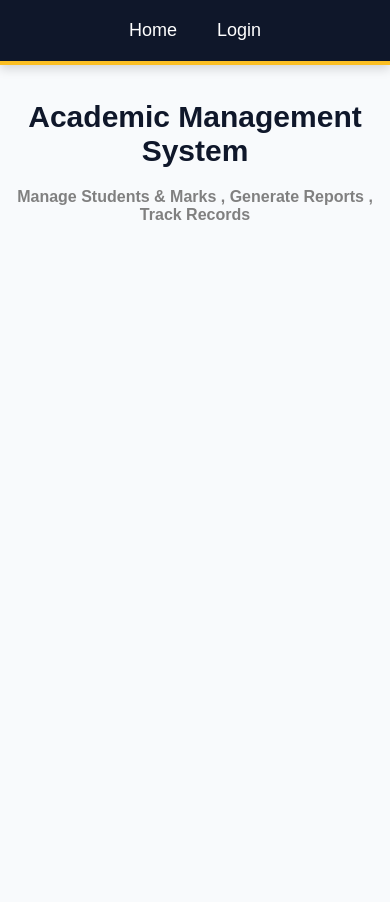
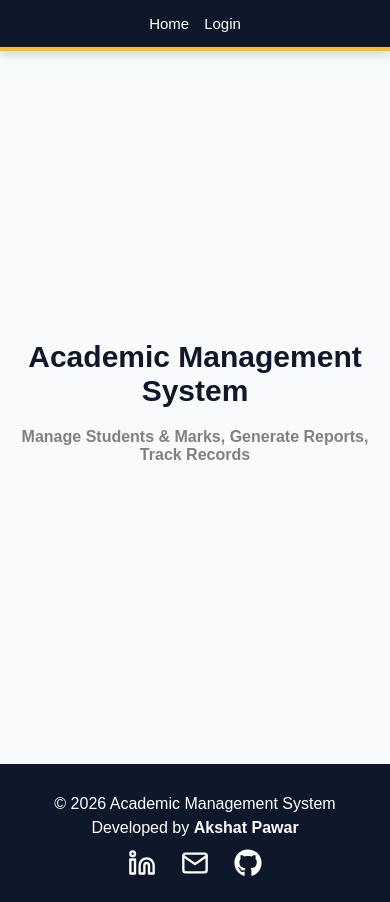
Before and after one commit to akshatpawar-1/Academic-Management-System_7jul26, a React (Create React App) app: page / in a window 390 px wide. Before the commit the page ends 844 px from the top, so only its background shows below. Built offline with nearby package versions, Linux system fonts and the light colour scheme; no server answers.

Commit message:
Add reusable footer with developer contact links

```diff
--- a/src/App.css
+++ b/src/App.css
@@ -4,10 +4,13 @@
     box-sizing:border-box;
     font-family:Arial,sans-serif;
 }
+
 body{
     background:#f8fafc;
 }
+
 /* ---------- Navbar ---------- */
+
 .navbar{
     position:fixed;
     top:0;
@@ -23,39 +26,66 @@ body{
     box-shadow:0 4px 10px rgba(0,0,0,.15);
     z-index:1000;
 }
+
 .navbar a{
     text-decoration:none;
     color:white;
     font-size:18px;
     transition:.3s;
 }
+
 .navbar a:hover{
     color:#2563eb;
 }
+
 /* ---------- Page ---------- */
+
 .page{
     padding-top:100px;
     padding-bottom:60px;
     text-align:center;
 }
+
 .page h1{
     color:#0f172a;
     font-size:30px;
     margin-bottom:20px;
 }
+
 .page h2{
     margin:30px 0 20px;
     color:#0f172a;
 }
+
 .page p{
     margin-top:20px;
     color:#64748b;
     font-size:18px;
 }
+
 h4{
     color:gray;
 }
+
+/* ---------- Home Page Layout ---------- */
+
+/*
+    Only applies when the page contains the Footer.
+    Keeps other pages unchanged.
+*/
+
+body:has(.footer) .page{
+    min-height:calc(100vh - 80px);
+    display:flex;
+    flex-direction:column;
+    justify-content:center;
+    align-items:center;
+    padding-top:100px;
+    padding-bottom:60px;
+}
+
 /* ---------- Form ---------- */
+
 .page form{
     width:380px;
     margin:35px auto;
@@ -64,6 +94,7 @@ h4{
     border-radius:15px;
     box-shadow:0 5px 15px rgba(0,0,0,.15);
 }
+
 .page form input{
     width:100%;
     padding:13px;
@@ -72,10 +103,13 @@ h4{
     font-size:17px;
     outline:none;
 }
+
 .page input:focus{
     border:1px solid #2563eb;
 }
+
 /* ---------- Buttons ---------- */
+
 .page button{
     padding:12px;
     border:none;
@@ -84,40 +118,53 @@ h4{
     cursor:pointer;
     transition:.3s;
 }
+
 /* Add / Update */
+
 .page button[type="submit"]{
     width:60%;
     background:#0f172a;
     color:white;
 }
+
 .page button[type="submit"]:hover{
     background:#2563eb;
 }
+
 /* Buttons Row */
+
 .btn-row{
     display:flex;
     gap:15px;
     margin-top:10px;
 }
+
 .btn-row button{
     flex:1;
 }
+
 /* Reset */
+
 .reset-btn{
     background:#0f172a;
     color:white;
 }
+
 .reset-btn:hover{
     background:#d32f2f;
 }
+
 /* ---------- Divider ---------- */
+
 hr{
     width:80%;
     margin:45px auto;
     border:none;
     border-top:2px solid #d1d5db;
 }
+
 /* ---------- Table ---------- */
+
 table{
     width:65%;
     margin:20px auto 60px;
@@ -126,40 +173,51 @@ table{
     box-shadow:0 5px 15px rgba(0,0,0,.15);
     border:2px solid black;
 }
+
 th{
     background:#0f172a;
     color:white;
     padding:14px;
     border:2px solid black;
 }
+
 td{
     padding:14px;
     text-align:center;
     border-bottom:1px solid #e5e7eb;
     border:2px solid black;
 }
+
 tr:hover{
     background:#f1f5f9;
 }
+
 /* ---------- Edit ---------- */
+
 .edit-btn{
     width:80px;
     background:#0f172a;
     color:white;
 }
+
 .edit-btn:hover{
     background:#4b5563;
 }
+
 /* ---------- Delete ---------- */
+
 .delete-btn{
     width:80px;
     background:#0f172a;
     color:white;
 }
+
 .delete-btn:hover{
     background:#d32f2f;
 }
+
 /* ---------- Generic Home Button ---------- */
+
 .page .btn{
     display:inline-block;
     margin-top:30px;
@@ -170,9 +228,11 @@ tr:hover{
     border-radius:8px;
     transition:.3s;
 }
+
 .page .btn:hover{
     background:#1e293b;
 }
+
 .page select{
     width:100%;
     padding:13px;
@@ -181,16 +241,20 @@ tr:hover{
     font-size:17px;
     outline:none;
 }
+
 .page select:focus{
     border:1px solid #2563eb;
 }
+
 /* ---------- Dashboard Stat Cards ---------- */
+
 .dashboard-cards{
     display:flex;
     justify-content:center;
     gap:20px;
     margin:20px auto;
 }
+
 .stat-card{
     background:white;
     box-shadow:0 5px 15px rgba(0,0,0,.15);
@@ -198,18 +262,22 @@ tr:hover{
     padding:15px 30px;
     min-width:160px;
 }
+
 .stat-card h2{
     margin:0 0 8px;
     font-size:15px;
     color:#64748b;
 }
+
 .stat-card p{
     margin:0;
     font-size:26px;
     font-weight:bold;
     color:#0f172a;
 }
+
 /* ---------- Dashboard Panels ---------- */
+
 .dashboard-panels{
     display:flex;
     justify-content:center;
@@ -217,6 +285,7 @@ tr:hover{
     margin:20px auto;
     padding:0 40px;
 }
+
 .panel{
     background:white;
     box-shadow:0 5px 15px rgba(0,0,0,.15);
@@ -224,16 +293,19 @@ tr:hover{
     padding:20px;
     flex:1;
 }
+
 .panel table{
     width:100%;
     margin:0;
     box-shadow:none;
 }
+
 .panel tr:hover{
     background:none;
 }
 
 /* ---------- Dashboard Panel Links ---------- */
+
 .panel-link{
     display:inline-block;
     margin-top:25px;
@@ -243,22 +315,22 @@ tr:hover{
     transition:0.3s;
 }
 
-.welcome {
-    font-size: 25px;
-    font-weight: 250;
-    margin: 20px 0;
-    animation: fadeIn 0.6s ease;
+.welcome{
+    font-size:25px;
+    font-weight:250;
+    margin:20px 0;
+    animation:fadeIn 0.6s ease;
 }
 
-@keyframes fadeIn {
-    from {
-        opacity: 0;
-        transform: translateY(-15px);
+@keyframes fadeIn{
+    from{
+        opacity:0;
+        transform:translateY(-15px);
     }
 
-    to {
-        opacity: 1;
-        transform: translateY(0);
+    to{
+        opacity:1;
+        transform:translateY(0);
     }
 }
 
@@ -383,7 +455,7 @@ tr:hover{
     flex:1;
 
     display:grid;
-    grid-template-columns: 160px 1fr;
+    grid-template-columns:160px 1fr;
     row-gap:22px;
     column-gap:35px;
 
@@ -410,7 +482,6 @@ tr:hover{
 /* ---------- Loader ---------- */
 
 .loader-container{
-
     min-height:calc(100vh - 100px);
 
     display:flex;
@@ -440,7 +511,6 @@ tr:hover{
 }
 
 @keyframes spin{
-
     from{
         transform:rotate(0deg);
     }
@@ -448,7 +518,6 @@ tr:hover{
     to{
         transform:rotate(360deg);
     }
-
 }
 
 /* ---------- Reports ---------- */
@@ -586,3 +655,114 @@ tr:hover{
 .search-box::placeholder{
     color:#94a3b8;
 }
+
+/* ---------- Footer ---------- */
+
+.footer{
+    width:100%;
+    padding:25px;
+    text-align:center;
+    background:#0f172a;
+    color:white;
+}
+
+.footer p{
+    margin:6px 0;
+}
+
+.footer-links{
+    margin-top:12px;
+    display:flex;
+    justify-content:center;
+    align-items:center;
+    gap:25px;
+}
+
+.footer-links a{
+    display:inline-flex;
+    align-items:center;
+    justify-content:center;
+    color:white;
+    font-size:28px;
+    text-decoration:none;
+    transition:.3s;
+}
+
+.footer-links a svg{
+    width:28px;
+    height:28px;
+}
+
+.footer-links a:hover{
+    color:#fbbf24;
+    transform:translateY(-2px);
+}
+
+/* ---------- Responsive ---------- */
+
+@media(max-width:768px){
+
+    .navbar{
+        gap:15px;
+        padding:15px 10px;
+        overflow-x:auto;
+    }
+
+    .navbar a{
+        font-size:15px;
+        white-space:nowrap;
+    }
+
+    .dashboard-cards{
+        flex-direction:column;
+        align-items:center;
+    }
+
+    .dashboard-panels{
+        flex-direction:column;
+        padding:0 20px;
+    }
+
+    .semester-grid{
+        grid-template-columns:1fr;
+    }
+
+    .profile-card{
+        width:90%;
+        flex-direction:column;
+    }
+
+    .profile-details-section{
+        width:100%;
+        grid-template-columns:1fr;
+        text-align:center;
+    }
+
+    .profile-value{
+        text-align:center;
+    }
+
+    .page form,
+    .page form.report-card,
+    .report-card{
+        width:90%;
+    }
+
+    table{
+        width:95%;
+        overflow-x:auto;
+        display:block;
+    }
+
+    .report-row{
+        flex-direction:column;
+    }
+
+    .report-row select{
+        width:100%;
+    }
+
+    .search-container{
+        width:90%;
+    }
+}
--- /dev/null
+++ b/src/components/Footer.js
@@ -0,0 +1,45 @@
+import { FiLinkedin, FiMail } from "react-icons/fi";
+import { FaGithub } from "react-icons/fa";
+
+function Footer() {
+    return (
+        <footer className="footer">
+            <p>
+                © 2026 Academic Management System
+            </p>
+
+            <p>
+                Developed by <strong>Akshat Pawar</strong>
+            </p>
+
+            <div className="footer-links">
+                <a
+                    href="https://www.linkedin.com/in/akshat-pawar/"
+                    target="_blank"
+                    rel="noreferrer"
+                    aria-label="LinkedIn"
+                >
+                    <FiLinkedin />
+                </a>
+
+                <a
+                    href="mailto:aksshatpawar5@gmail.com"
+                    aria-label="Email"
+                >
+                    <FiMail />
+                </a>
+
+                <a
+                    href="https://github.com/akshatpawar-1"
+                    target="_blank"
+                    rel="noreferrer"
+                    aria-label="GitHub"
+                >
+                    <FaGithub />
+                </a>
+            </div>
+        </footer>
+    );
+}
+
+export default Footer;
--- a/src/pages/Home.js
+++ b/src/pages/Home.js
@@ -1,10 +1,17 @@
+import Footer from "../components/Footer";
+
 function Home() {
     return (
         <>
-	<div className="page">
-            <h1>Academic Management System</h1>
-	    <h4>Manage Students & Marks , Generate Reports , Track Records</h4>
-	</div>
+            <div className="page">
+                <h1>Academic Management System</h1>
+
+                <h4>
+                    Manage Students & Marks, Generate Reports, Track Records
+                </h4>
+            </div>
+
+            <Footer />
         </>
     );
 }
```
